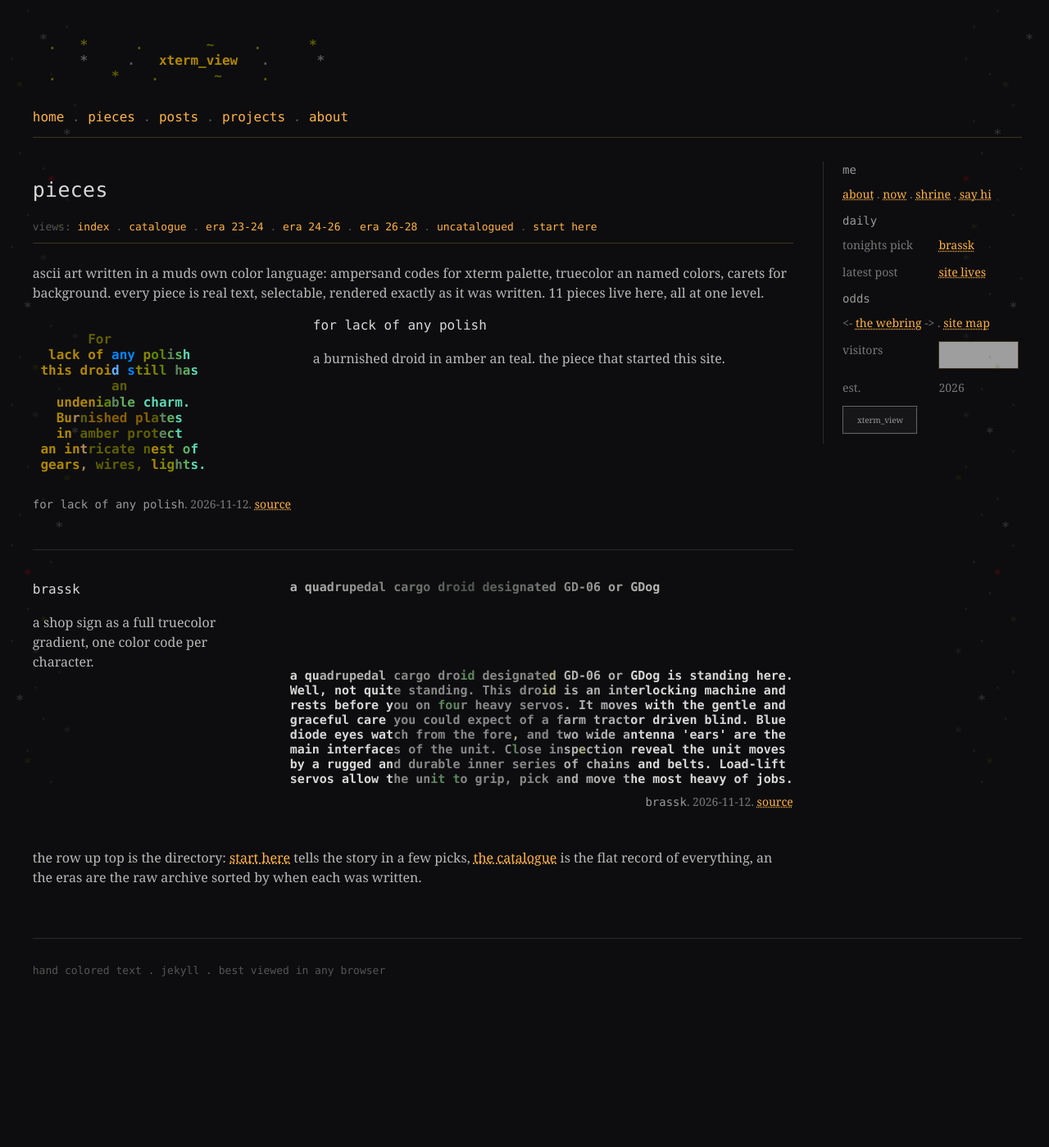
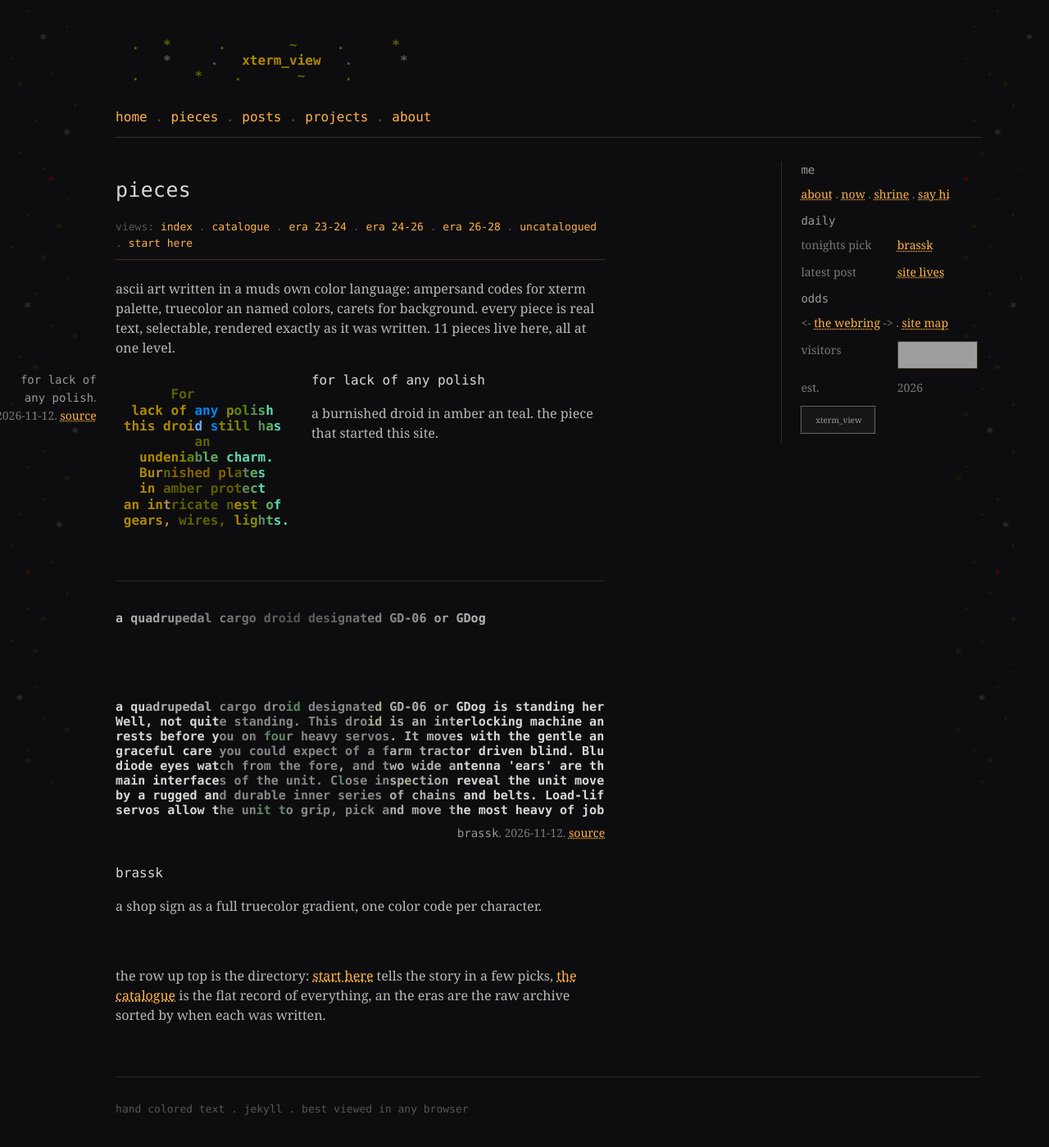
Before and after one commit to jf-atray/jf-atray.github.io, a Jekyll site: the page built from pieces.md, in a window 1280 px wide and 1400 px high. Shown: the whole window at 82% size. Built offline with Jekyll 4.4.1, drawn with Linux system fonts in a browser that asks for light colours; grey boxes are pictures that could not be loaded.

Commit message:
the gap sits at 24ch now an wide pages borrows it
Generated with [Devin](https://devin.ai)

Co-Authored-By: Devin <158243242+devin-ai-integration[bot]@users.noreply.github.com>

```diff
--- a/assets/site.css
+++ b/assets/site.css
@@ -37,15 +37,15 @@ body {
   /* the page is three tracks: gutter, content, gutter. the frs
      share leftover 2:1 so the rail side stays the thinner blank,
      an collapse to nothing on narrow windows. the content track
-     holds the full footprint: 100ch col + 4ch gap + 31ch rail */
+     holds the full footprint: 63ch col + 24ch gap + 31ch rail */
   display: grid;
-  grid-template-columns: 2fr minmax(0, 135ch) 1fr;
+  grid-template-columns: 2fr minmax(0, 118ch) 1fr;
   padding: 2ch;
 }
 body > * { grid-column: 2; }
 
 /* prose column plus a furniture rail */
-main { display: flex; flex-wrap: wrap; gap: 4ch; align-items: flex-start; }
+main { display: flex; flex-wrap: wrap; gap: 24ch; align-items: flex-start; }
 .col { flex: 1; min-width: min(45ch, 100%); }
 .rail {
   width: 28ch;
@@ -75,6 +75,14 @@ main { display: flex; flex-wrap: wrap; gap: 4ch; align-items: flex-start; }
 .ribbon { display: flex; justify-content: space-between; margin-top: 3ch;
           font-size: 14px; }
 .inviews { font-size: 14px; color: var(--dim); }
+
+/* breaking the measure: wide content may borrow 18ch of the moat,
+   leaving 6 before the rails border. kin to the margin captions.
+   only while the rail actually holds its seat — under the stack
+   breakpoint the bleed would escape into the right gutter */
+@media (min-width: 901px) {
+  .bleed { margin-right: -18ch; }
+}
 
 /* stacked narrow: the rail lands below content an swaps its
    side border for a top one */
@@ -194,7 +202,7 @@ body.caps-l .xterm-fig figcaption {
   position: absolute; right: 100%; top: 0;
   width: 16ch; margin: 0 3ch 0 0;
 }
-@media (max-width: 175ch) {
+@media (max-width: 150ch) {
   .xterm-fig.cap-l figcaption, .xterm-fig.cap-r figcaption,
   body.caps-l .xterm-fig figcaption {
     position: static; width: auto; margin: 1ch 0 0; text-align: right;
```
Also changed, not shown: guestbook.md (+1 -1 lines).
